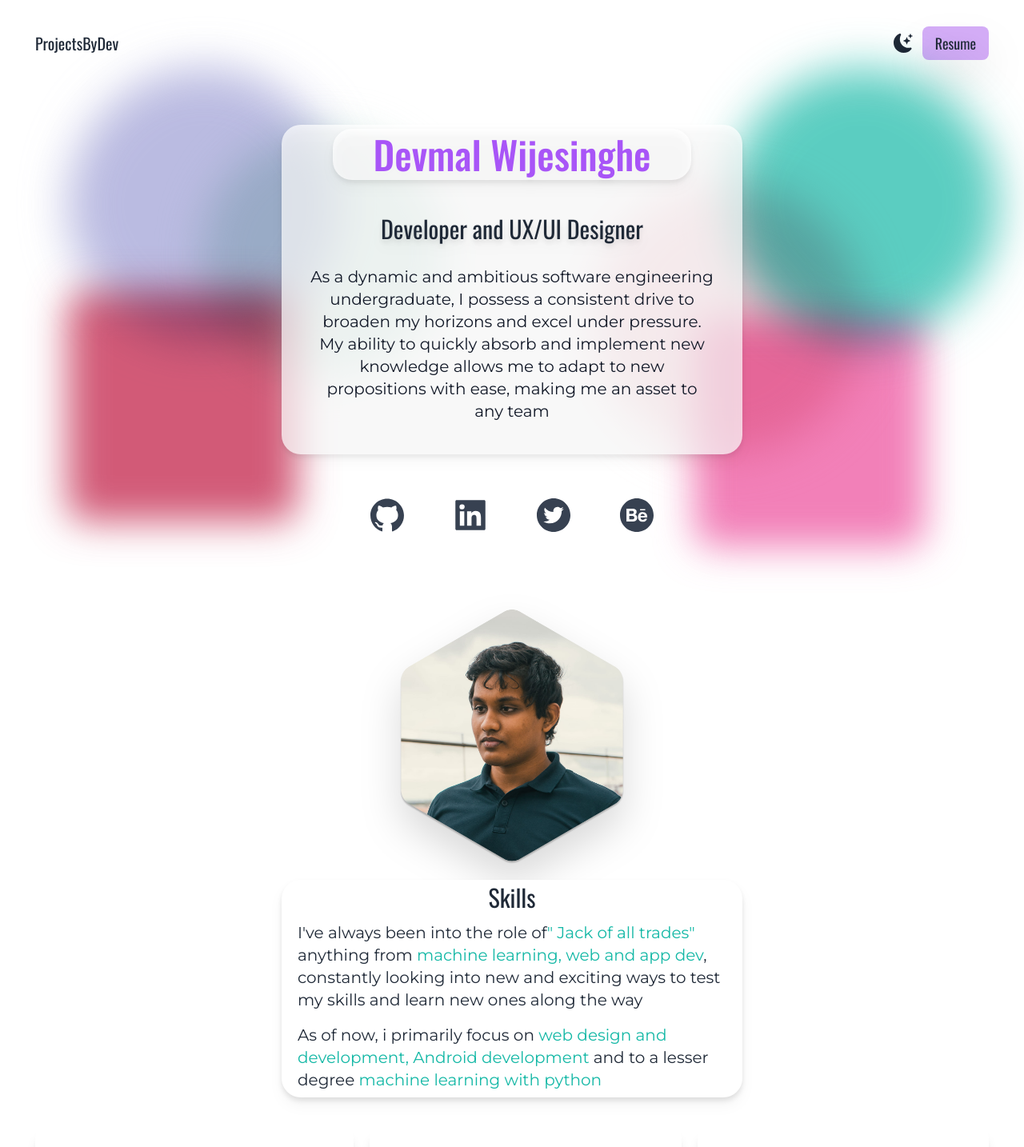
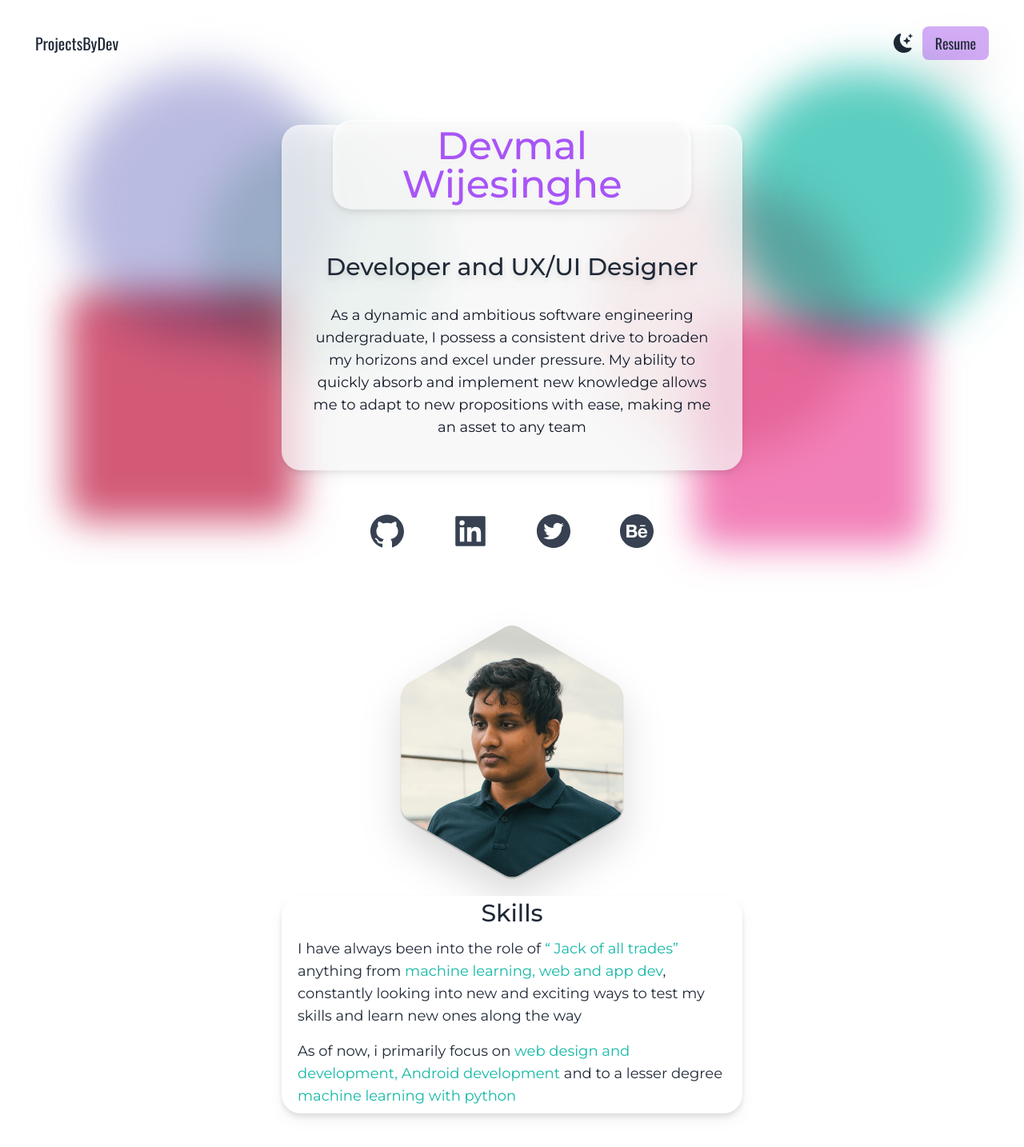
Before and after one commit to DevmalWije/my-portfolio, a Next.js app: page / in a window 1280 px wide. Shown: the top 1434 px of the page at 80% size. Built offline with nearby package versions, Linux system fonts and the light colour scheme.

Commit message:
fixed build errors

```diff
--- a/pages/index.js
+++ b/pages/index.js
@@ -11,7 +11,7 @@ import Image from "next/image";
 import devImg from "../public/devPic.png";
 import programming from "../public/prog-3.svg";
 import design from "../public/design-2.svg";
-import appDev from "../public/app-dev.svg";
+import appDev from "../public/app-dev-2.svg";
 import { useState } from "react";
 import python from "../public/python.png";
 import java from "../public/java.png"; //<a href="https://www.flaticon.com/free-icons/java" title="java icons">Java icons created by Freepik - Flaticon</a>
@@ -106,18 +106,18 @@ export default function Home() {
           <div className="text-center p-5 max-w-xl mx-auto bg-white/70  dark:bg-gray-600 dark:text-pastel_green dark:shadow-2xl  dark:shadow-teal-500 drop-shadow-lg rounded-3xl">
             <h2
               className="bg-white/70 rounded-3xl drop-shadow-lg text-purple-500 text-3xl
-            py-2 font-medium font-oswald mb-3 max-w-md flex justify-center mx-auto md:text-5xl  dark:text-pastel_pink dark:bg-gray-500 animate-bounce"
+            py-2 font-medium font-Montserrat font-bold mb-3 max-w-md flex justify-center mx-auto md:text-5xl  dark:text-pastel_pink dark:bg-gray-500 animate-bounce"
             >
               Devmal Wijesinghe
             </h2>
             <h3
               className=" drop-shadow-lg text-gray-800 text-2xl
-             py-2 font-oswald
+             py-2 font-Montserrat font-medium
              md:text-3xl max-w-xl mx-auto mt-5"
             >
               Developer and UX/UI Designer
             </h3>
-            <p className="  text-m py-5 leading-7 p-4 text-gray-900 font-Montserrat md:text-xl max-w-xl mx-auto  dark:text-gray-300 ">
+            <p className="  text-m py-5 leading-7 p-4 text-gray-900 font-Montserrat md:text-lg max-w-xl mx-auto  dark:text-gray-300 ">
               As a dynamic and ambitious software engineering undergraduate, I
               possess a consistent drive to broaden my horizons and excel under
               pressure. My ability to quickly absorb and implement new knowledge
@@ -128,16 +128,19 @@ export default function Home() {
           {/* {*-socials-*} */}
           <div className=" text-gray-700 text-5xl flex-1 flex justify-center gap-14 py-3 m-10 cursor-pointer dark:text-white">
             <a href="https://github.com/DevmalWije" target={"_blank"}>
-            <AiFillGithub className="z-10 transition ease-in-out delay-150 hover:-translate-y-1 hover:scale-110 hover:fill-purple-700 duration-300" />
+              <AiFillGithub className="z-10 transition ease-in-out delay-150 hover:-translate-y-1 hover:scale-110 hover:fill-purple-700 duration-300" />
             </a>
             <a href="https://www.linkedin.com/in/devmalwije" target={"_blank"}>
-            <AiFillLinkedin className="z-10 transition ease-in-out delay-150 hover:-translate-y-1 hover:scale-110 hover:fill-blue-500 duration-300" />
+              <AiFillLinkedin className="z-10 transition ease-in-out delay-150 hover:-translate-y-1 hover:scale-110 hover:fill-blue-500 duration-300" />
             </a>
-            <a href="https://twitter.com/devmal_w_?t=aoaQwGxqjjJAFdceI7UHqg&s=09" target={"_blank"}>
-            <AiFillTwitterCircle className="z-10 transition ease-in-out delay-150 hover:-translate-y-1 hover:scale-110 hover:fill-blue-400 duration-300" />
+            <a
+              href="https://twitter.com/devmal_w_?t=aoaQwGxqjjJAFdceI7UHqg&s=09"
+              target={"_blank"}
+            >
+              <AiFillTwitterCircle className="z-10 transition ease-in-out delay-150 hover:-translate-y-1 hover:scale-110 hover:fill-blue-400 duration-300" />
             </a>
             <a href="https://www.behance.net/Devmal_Amantha" target={"_blank"}>
-            <AiFillBehanceCircle className="z-10 transition ease-in-out delay-150 hover:-translate-y-1 hover:scale-110 hover:fill-blue-700 duration-300" />
+              <AiFillBehanceCircle className="z-10 transition ease-in-out delay-150 hover:-translate-y-1 hover:scale-110 hover:fill-blue-700 duration-300" />
             </a>
           </div>
 
@@ -150,12 +153,15 @@ export default function Home() {
         <section>
           {/* skills and passion descrip */}
           <div className="bg-white drop-shadow-lg rounded-3xl my-5 md:text-xl max-w-xl mx-auto dark:bg-gray-600 dark:text-pastel_green dark:shadow-2xl  dark:shadow-teal-500">
-            <h3 className="font-oswald text-center text-gray-800 text-3xl py-1 p-5">
+            <h3 className="font-Montserrat text-center font-medium text-gray-800 text-3xl py-1 p-5">
               Skills
             </h3>
-            <p className="  font-Montserrat text-md py-2 text-gray-800 p-5 md:text-xl dark:text-gray-300 ">
-              I've always been into the role of
-              <span className="text-teal-500">" Jack of all trades"</span>{" "}
+            <p className="font-Montserrat text-md py-2 text-gray-800 p-5 md:text-lg dark:text-gray-300 ">
+              I have always been into the role of
+              <span className="text-teal-500">
+                {" "}
+                &ldquo; Jack of all trades&rdquo;
+              </span>{" "}
               anything from
               <span className="text-teal-500">
                 {" "}
@@ -164,7 +170,7 @@ export default function Home() {
               , constantly looking into new and exciting ways to test my skills
               and learn new ones along the way
             </p>
-            <p className=" font-Montserrat text-md py-2 text-gray-800 p-5 md:text-xl dark:text-gray-300 ">
+            <p className=" font-Montserrat text-md py-2 text-gray-800 p-5 md:text-lg dark:text-gray-300 ">
               As of now, i primarily focus on
               <span className="text-teal-500">
                 {" "}
@@ -226,6 +232,7 @@ export default function Home() {
             {/* -------------------------------------------app and web------------------------------------------- */}
             <div className="text-center flex flex-col items-center shadow-lg p-5 rounded-xl my-5 dark:bg-gray-700  ">
               <Image src={appDev} width={100} height={100} />
+
               <h3 className="text-lg font-medium dark:text-pastel_green">
                 web and app development
               </h3>
--- a/tailwind.config.js
+++ b/tailwind.config.js
@@ -1,4 +1,5 @@
 /** @type {import('tailwindcss').Config} */
+
 module.exports = {
   darkMode: "class",
   content: [
```
Also changed, not shown: public/app-dev-2.svg (added).
